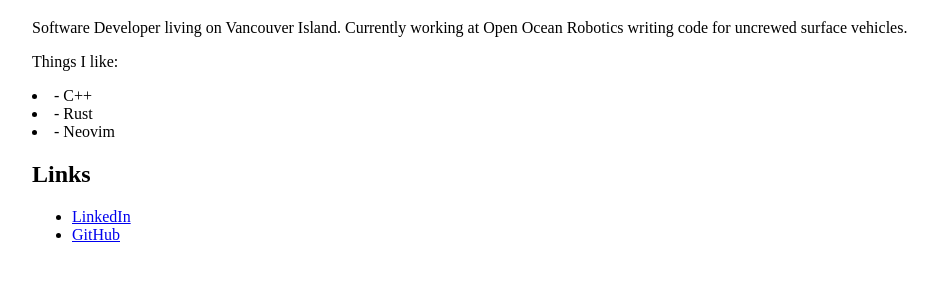
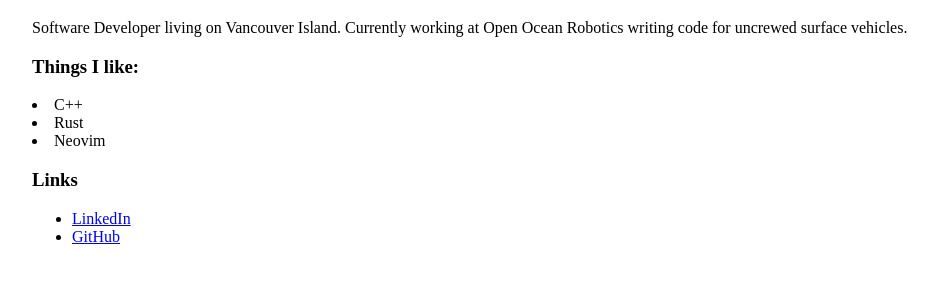
Before and after one commit to MattCairns/mattcairns.github.io, a plain HTML site: page index.html in a window 1280 px wide. Shown: the part 61-344 px from the top of the page, without its empty margins (96-1034 px from the left). Drawn offline with Linux system fonts and the light colour scheme.

Commit message:
fix: change headings to h3, fix list items

```diff
--- a/index.html
+++ b/index.html
@@ -13,12 +13,12 @@
     <p>Software Developer living on Vancouver Island. Currently working at Open Ocean Robotics
         writing code for uncrewed surface vehicles.</p>
 
-    <p>Things I like:</p>
-    <li>- C++</li>
-    <li>- Rust</li>
-    <li>- Neovim</li>
+    <h3>Things I like:</h3>
+    <li>C++</li>
+    <li>Rust</li>
+    <li>Neovim</li>
 
-    <h2>Links</h2>
+    <h3>Links</h3>
     <ul>
         <li><a href="https://www.linkedin.com/in/matthew-cairns-87a1ba15/">LinkedIn</a></li>
         <li><a href="https://github.com/MattCairns">GitHub</a></li>
```
